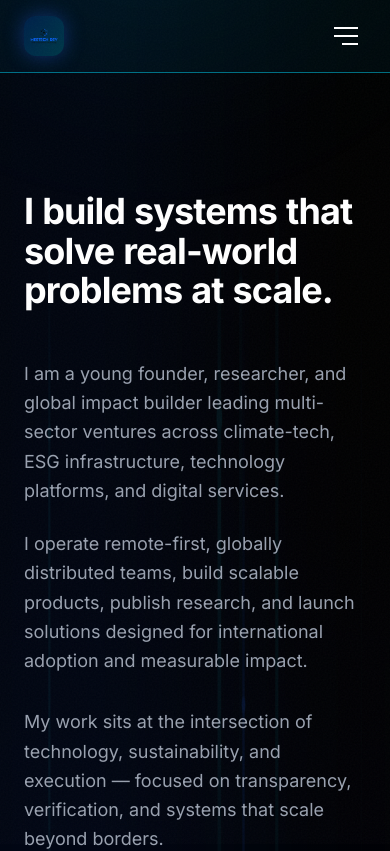
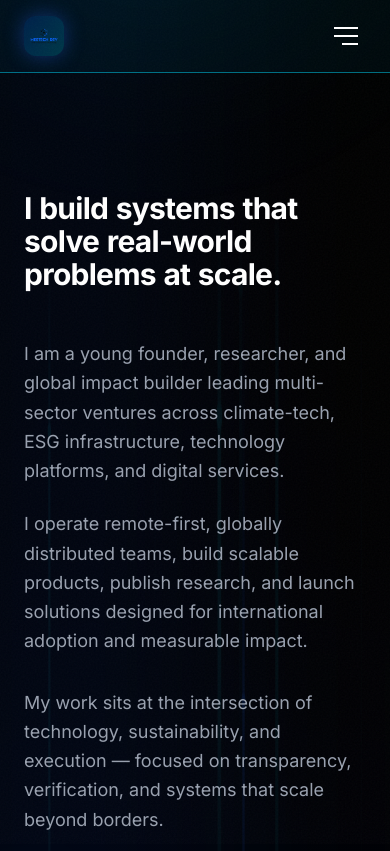
Before and after one commit to RimshaArfeen/Sir_Measam_Portfolio, a Next.js app: page /about in a window 390 px wide. Shown: the top 851 px of the page. Built offline with nearby package versions, Linux system fonts and the light colour scheme.

Commit message:
Fixed UI

```diff
--- a/components/about/AboutPageContent.tsx
+++ b/components/about/AboutPageContent.tsx
@@ -502,7 +502,7 @@ export default function App() {
         {/* HERO SECTION */}
         <section className="py-24 px-6 md:px-12 max-w-7xl mx-auto">
           <div className="max-w-4xl">
-            <h1 className="text-4xl md:text-7xl font-bold leading-[1.1] tracking-tight mb-12">
+            <h1 className="text-3xl md:text-7xl font-bold leading-[1.1] tracking-tight mb-12">
               {INTRO.split(" ").map((word, i) => (
                 <span key={i} className="inline-block mr-[0.25em]">
                   <FadeIn delay={i * 50} direction="up">
--- a/components/home/HomeImpactPreview.tsx
+++ b/components/home/HomeImpactPreview.tsx
@@ -121,7 +121,7 @@ const HomeImpactPreview = () => {
 
           {/* Visual Column: Impact Map / Proof points */}
           <div
-            className={`lg:w-1/2 transition-all duration-1000 delay-300 ${isVisible ? "opacity-100 translate-y-0" : "opacity-0 translate-y-10"
+            className={` w-full lg:w-1/2 transition-all duration-1000 delay-300 ${isVisible ? "opacity-100 translate-y-0" : "opacity-0 translate-y-10"
               }`}
           >
             <div className="relative p-1 bg-gradient-to-br from-white/10 to-transparent rounded-[2.5rem]">
```
